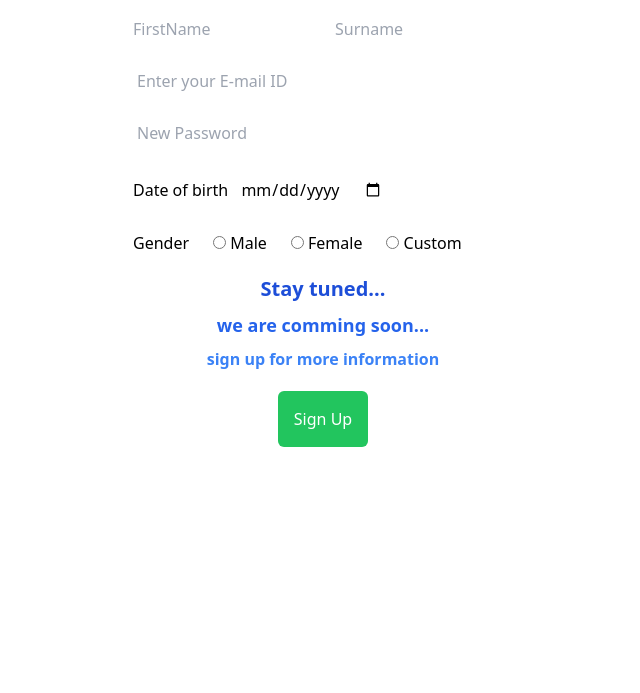
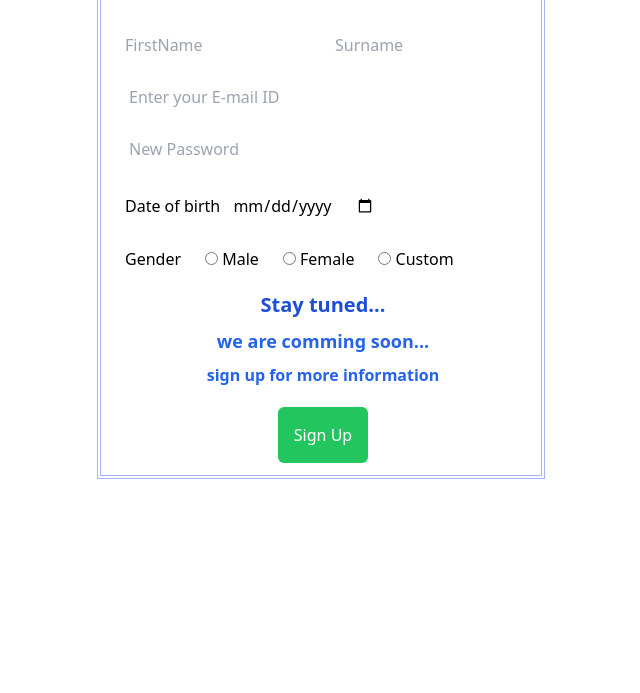
Before and after one commit to dineshdevelope/signup_page, a website built with Vite: page index.html in a window 1280 px wide. Shown: the part 107-800 px from the top of the page, without its empty margins (319-959 px from the left). Built offline with nearby package versions, Linux system fonts and the light colour scheme; what just-validate would draw is missing.

```diff
--- a/index.html
+++ b/index.html
@@ -7,8 +7,11 @@
     <link href="./src/input.css" rel="stylesheet" />
   </head>
   <body>
-    <section class="" id="createPage">
-      <div class="max-w-sm my-5 mx-auto" id="response">
+    <section>
+      <div
+        class="max-w-md mt-5 mx-auto border-double border-4 border-indigo-300 px-5 py-3"
+        id="response"
+      >
         <form action="next.php" method="GET" name="signupForm" id="signupForm">
           <h1 class="text-3xl font-extrabold mb-2 text-center">Sign Up</h1>
           <h2 class="mb-3 text-gray-700 text-center">It's quick and easy.</h2>
@@ -20,7 +23,7 @@
                 id="firstName"
                 required
                 placeholder="FirstName"
-                class="p-1"
+                class="p-1 outline-gray-300"
               />
               <input
                 type="text"
@@ -28,7 +31,7 @@
                 id="surName"
                 required
                 placeholder="Surname"
-                class="p-1"
+                class="p-1 outline-gray-300"
               />
             </section>
 
@@ -39,7 +42,7 @@
                 id="email"
                 required
                 placeholder="Enter your E-mail ID"
-                class="p-1 max-w-sm w-full"
+                class="p-1 max-w-sm w-full outline-gray-300"
               />
             </div>
             <div>
@@ -49,7 +52,7 @@
                 id="password"
                 required
                 placeholder="New Password"
-                class="p-1 max-w-sm w-full"
+                class="p-1 max-w-sm w-full outline-gray-300"
               />
             </div>
 
@@ -87,7 +90,7 @@
               <h1 class="text-blue-600 text-lg font-semibold">
                 we are comming soon...
               </h1>
-              <p class="text-blue-500 text-md font-semibold">
+              <p class="text-blue-600 text-md font-semibold">
                 sign up for more information
               </p>
             </div>
@@ -111,7 +114,9 @@
           <h4 class="font-semibold text-xl">Resgistered Users</h4>
         </div>
         <div class="my-5 space-y-5">
-          <table class="table table-fixed border w-full text-center">
+          <table
+            class="table table-fixed border w-full text-center border-double border-indigo-300"
+          >
             <tr>
               <th class="px-2 py-1 border">FirstName</th>
               <th class="px-2 py-1 border">SurName</th>
```
Also changed, not shown: README.md (added), dist/assets/index-FWoP52Mz.css (added), dist/assets/index-fESR5CZa.css (deleted), dist/assets/index-i9C39i19.js (renamed from dist/assets/index-nFvAjy1O.js), dist/index.html.
